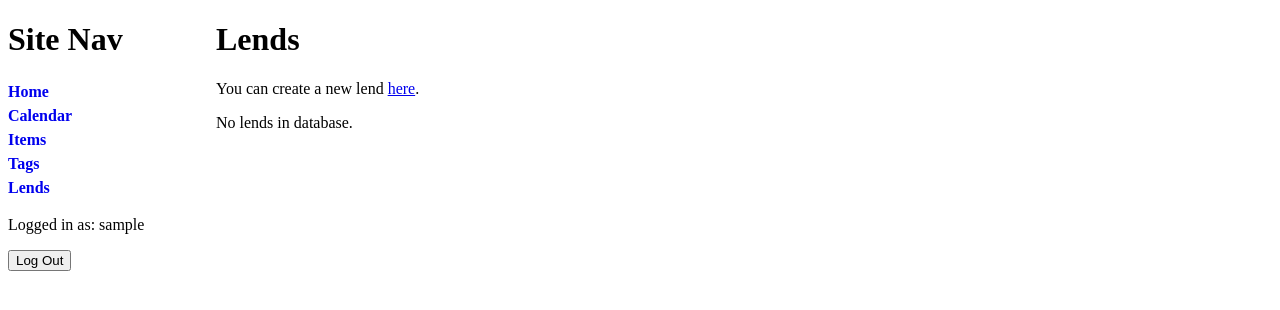
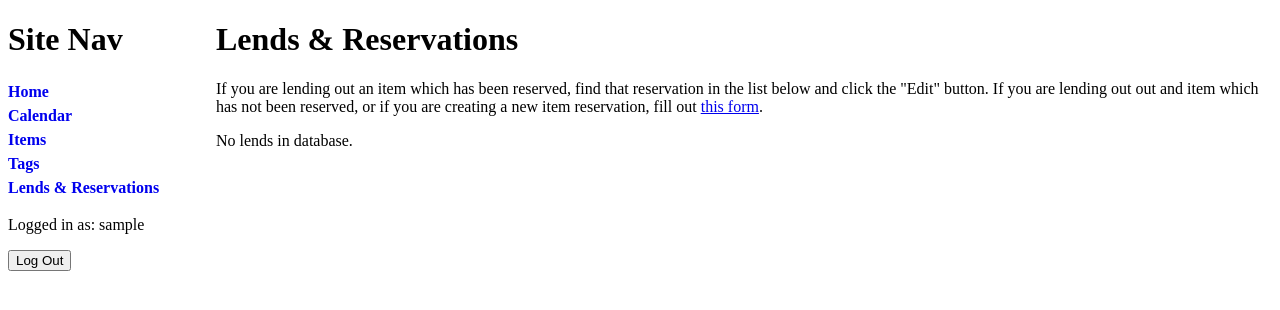
Before and after one commit to Ichimonji10/elts, a Django app: page /elts/lend/ in a window 1280 px wide. Shown: the top 310 px of the page. Run offline with Django 3.2, Linux system fonts and the light colour scheme; the visitor is signed in with stand-in values (Sample User, id 1); data that the repository does not hold is empty.

Commit message:
Fiddle with some details.
The language used in several links, labels, and explanatory paragraphs has been
fiddled with for greater clarity. An HTML tag has been changed for the same
reason.

```diff
--- a/code/elts/templates/elts/base.html
+++ b/code/elts/templates/elts/base.html
@@ -13,11 +13,11 @@
         <div id='navbar'>
             <h1>Site Nav</h1>
             <ul>
-                <li><a href='{% url 'elts.views.index'    %}'>Home</a></li>
+                <li><a href='{% url 'elts.views.index' %}'>Home</a></li>
                 <li><a href='{% url 'elts.views.calendar' %}'>Calendar</a></li>
-                <li><a href='{% url 'elts.views.item'     %}'>Items</a></li>
-                <li><a href='{% url 'elts.views.tag'      %}'>Tags</a></li>
-                <li><a href='{% url 'elts.views.lend'     %}'>Lends</a></li>
+                <li><a href='{% url 'elts.views.item' %}'>Items</a></li>
+                <li><a href='{% url 'elts.views.tag' %}'>Tags</a></li>
+                <li><a href='{% url 'elts.views.lend' %}'>Lends &amp; Reservations</a></li>
             </ul>
             <p>Logged in as: {{ user.username }}</p>
             <form method='post' action='{% url 'elts.views.login' %}'>
--- a/code/elts/templates/elts/lend.html
+++ b/code/elts/templates/elts/lend.html
@@ -2,14 +2,20 @@
 
 {% load tag_tools %}
 
-{% block title %}Lends{% endblock %}
+{% block title %}Lends &amp; Reservations{% endblock %}
 
 {% block body %}
-    <h1>Lends</h1>
-    <p>You can create a new lend
-    <a href='{% url 'elts.views.lend_create_form' %}'>here</a>.</p>
+    <h1>Lends &amp; Reservations</h1>
+    <p>
+        If you are lending out an item which has been reserved, find that
+        reservation in the list below and click the "Edit" button. If you are
+        lending out out and item which has not been reserved, or if you are
+        creating a new item reservation, fill out
+        <a href='{% url 'elts.views.lend_create_form' %}'>this form</a>.
+    </p>
     {% if lends %}
         <table>
+            <caption>Existing Lends &amp; Reservations</caption>
             <thead>
                 <tr>
                     <th>Item</th>
```
Also changed, not shown: code/elts/templates/elts/lend-id.html (+9 -9 lines).
